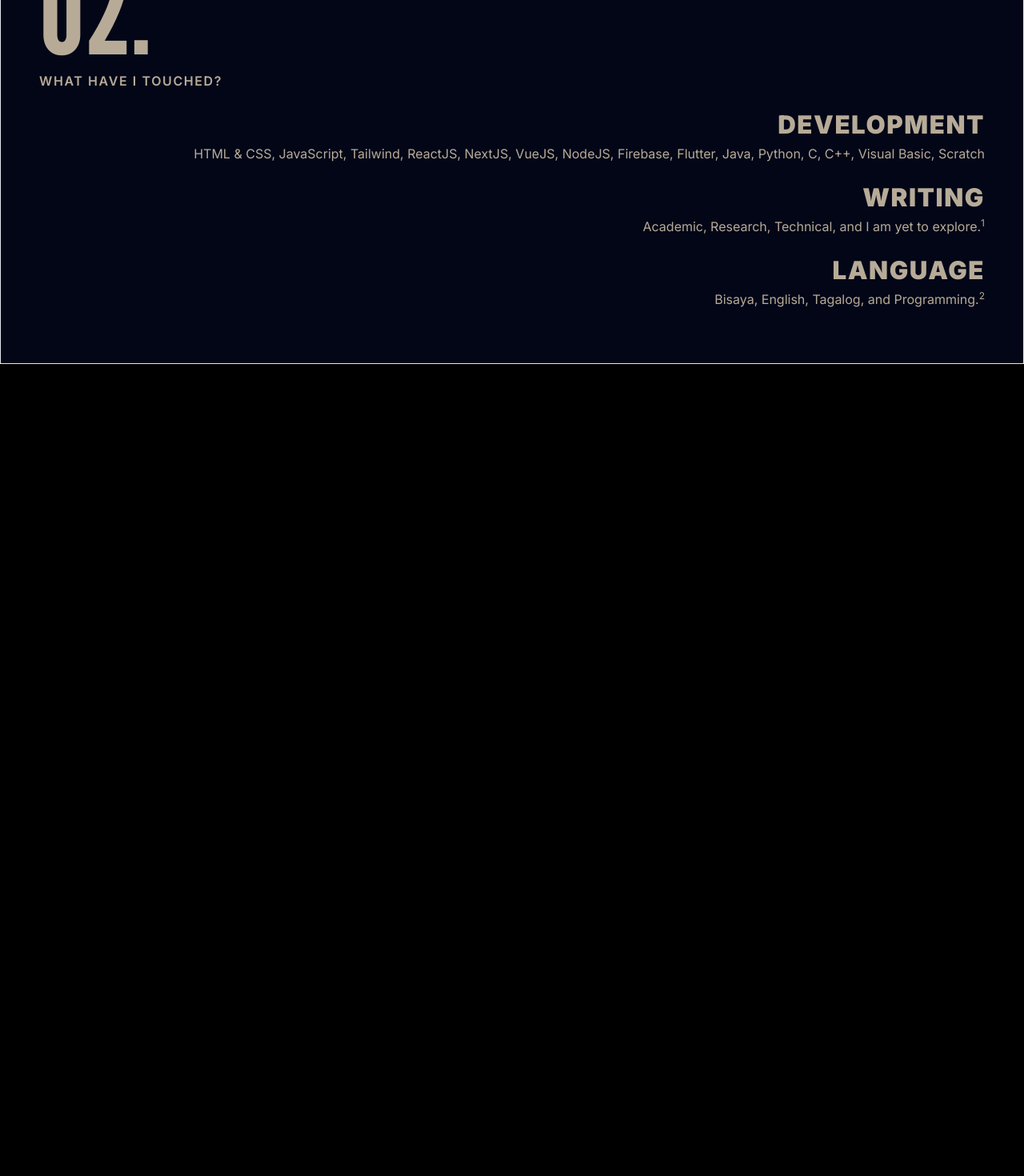
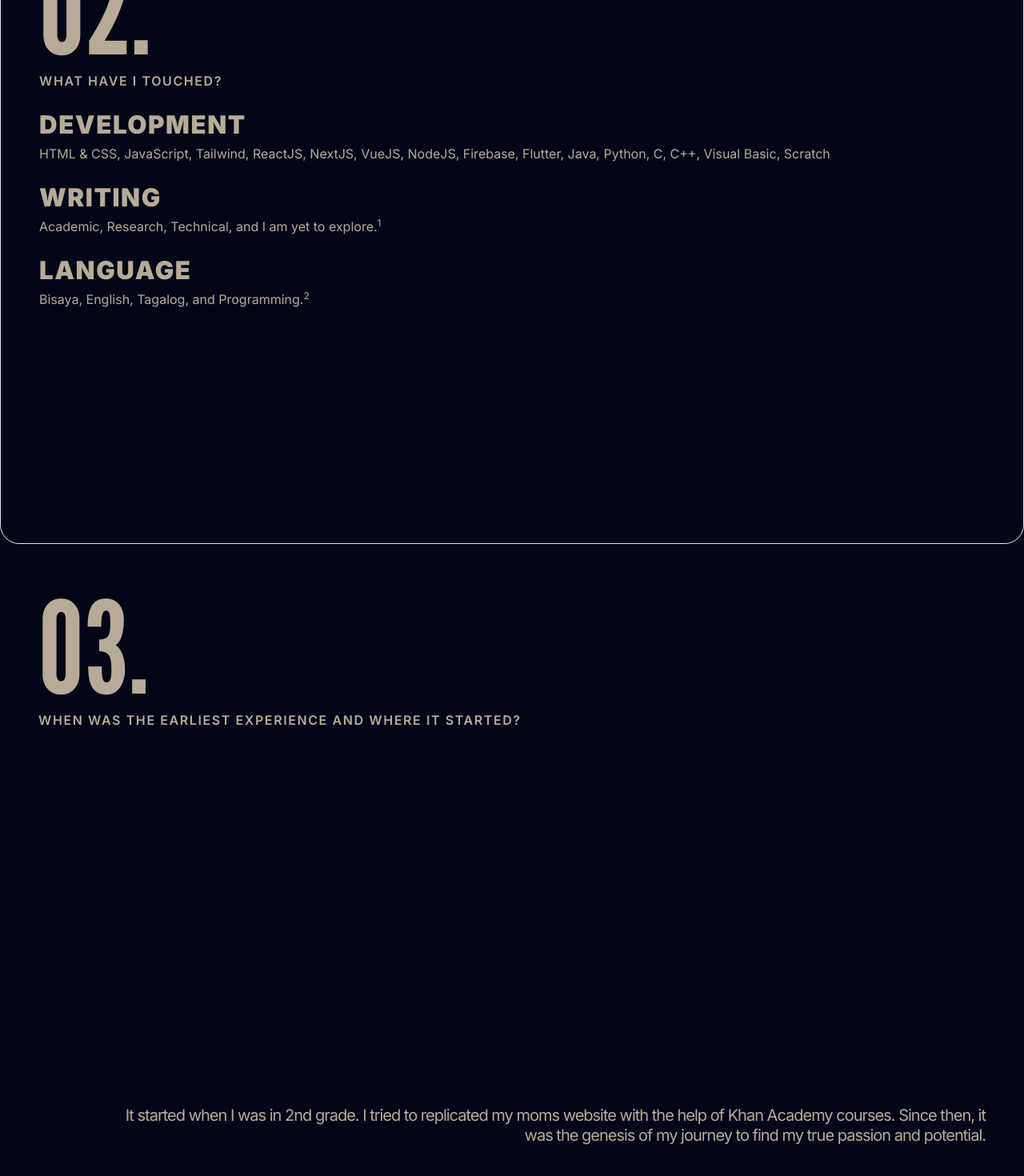
Before and after one commit to aidrecabrera/svenefolio, a React (Vite) app: page / in a window 1280 px wide. Shown: the part 1720-3190 px from the top of the page at 80% size. Before the commit the page ends 2175 px from the top, so only its background shows below. Built offline with nearby package versions, Linux system fonts and the light colour scheme.

Commit message:
update ContentIntroduction.jsx, ContentWhat.jsx, ContentWho.jsx and SveneContent.jsx

```diff
--- a/src/ContentWhat.jsx
+++ b/src/ContentWhat.jsx
@@ -4,7 +4,7 @@ export default class ContentWhat extends Component {
   render() {
     return (
       <div>
-        <div className="border p-12">
+        <div className="border p-12 h-screen rounded-3xl">
           <div>
             <h1 className="font-bold font-league text-12xl leading-none">
               02.
@@ -13,7 +13,7 @@ export default class ContentWhat extends Component {
               WHAT HAVE I TOUCHED?
             </h1>
           </div>
-          <div className="text-right">
+          <div className="text-left">
             <div className="pb-5">
               <h1 className="font-inter font-black tracking-wider text-3xl">
                 DEVELOPMENT
--- /dev/null
+++ b/src/ContentWhen.jsx
@@ -0,0 +1,27 @@
+import { Component } from "react";
+
+export default class ContentWhen extends Component {
+  render() {
+    return (
+      <div>
+        <div className="p-12 flex flex-col h-screen justify-between">
+          <div className="pb-5">
+            <h1 className="font-bold font-league text-12xl leading-none">
+              03.
+            </h1>
+            <h1 className="text-wrapper font-semibold font-inter tracking-widest">
+              WHEN WAS THE EARLIEST EXPERIENCE AND WHERE IT STARTED?
+            </h1>
+          </div>
+          <div className="flex flex-row-reverse">
+            <p className="w-11/12 font-inter text-xl leading-tight tracking-tighter text-right">
+              It started when I was in 2nd grade. I tried to replicated my moms
+              website with the help of Khan Academy courses. Since then, it was
+              the genesis of my journey to find my true passion and potential.
+            </p>
+          </div>
+        </div>
+      </div>
+    );
+  }
+}
--- a/src/SveneContent.jsx
+++ b/src/SveneContent.jsx
@@ -2,6 +2,7 @@ import { Component } from "react";
 import Introduction from "./ContentIntroduction.jsx";
 import ContentWho from "./ContentWho";
 import ContentWhat from "./ContentWhat.jsx";
+import ContentWhen from "./ContentWhen.jsx";
 
 export default class SveneContent extends Component {
   render() {
@@ -11,6 +12,7 @@ export default class SveneContent extends Component {
           <Introduction className="scroll-m-6 snap-center snap-always" />
           <ContentWho className="scroll-m-6 snap-center snap-always" />
           <ContentWhat className="scroll-m-6 snap-center snap-always" />
+          <ContentWhen />
         </div>
       </div>
     );
```
